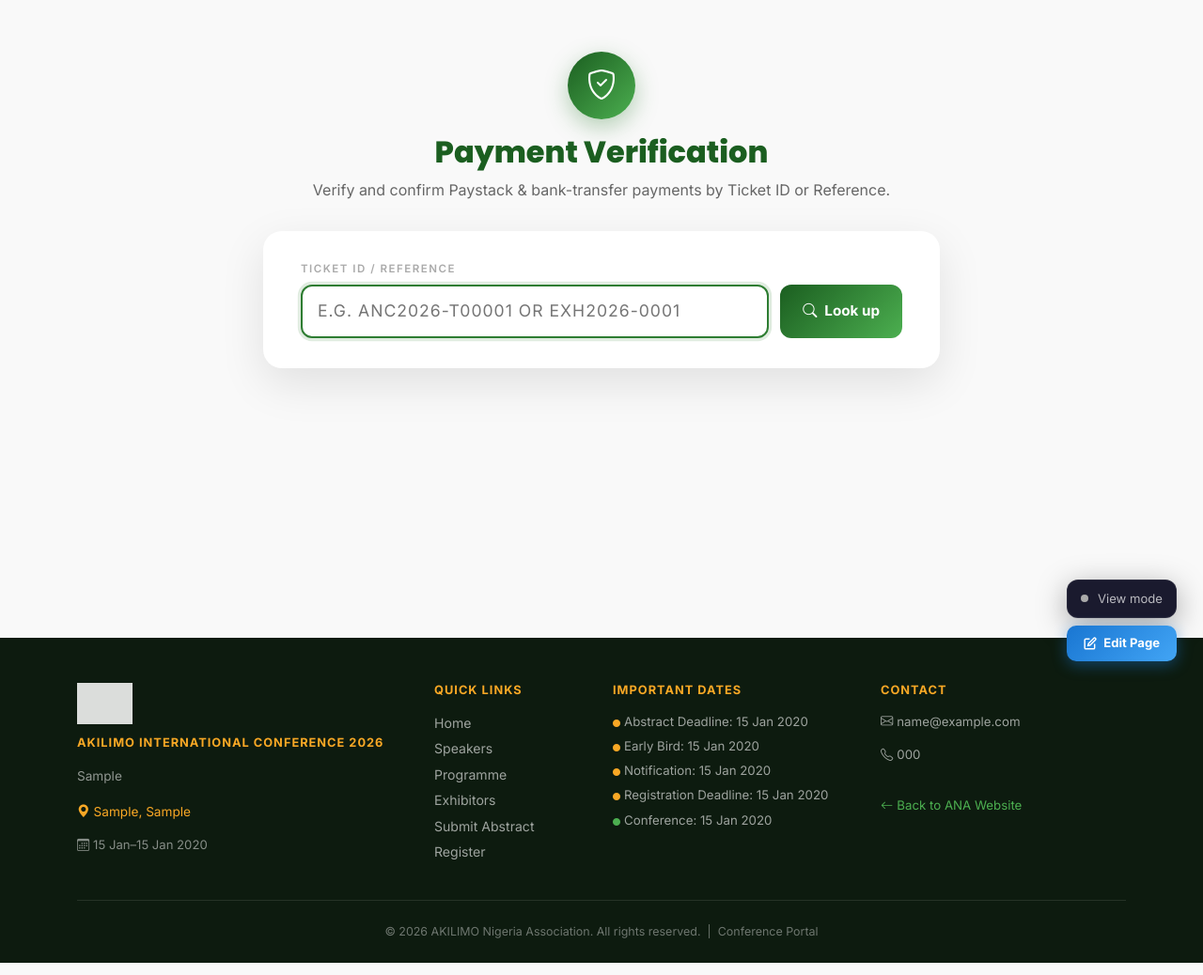
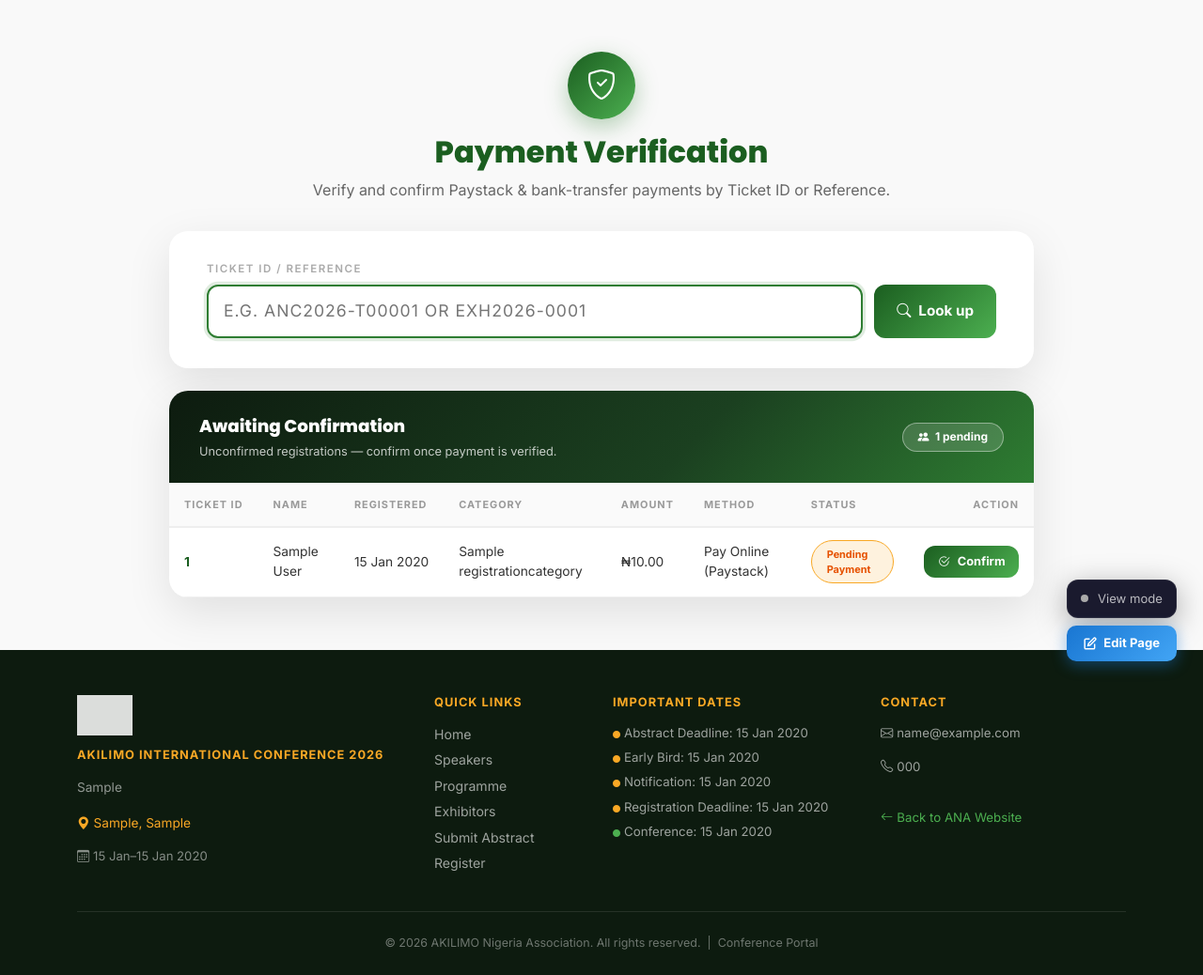
Before and after one commit to ojsys/ana_pro, a Django app: page /conference/payment/verification/ in a window 1280 px wide. Shown: the part 68-1106 px from the top of the page at 94% size. Run offline with Django 5.2, Linux system fonts and the light colour scheme; a user stored in the database is signed in; tables that the repository leaves empty hold one stand-in row (values such as "Sample post"); grey boxes marked "Sample" are stand-in pictures; some libraries are stand-ins or nearby versions.

Commit message:
updated conference registration verification

```diff
--- a/conference/views.py
+++ b/conference/views.py
@@ -13,6 +13,7 @@ from django.utils import timezone
 from django.conf import settings
 
 from django.core import signing
+from django.core.paginator import Paginator
 
 from .models import (
     Conference, Speaker, AbstractSubmission, RegistrationCategory,
@@ -730,11 +731,27 @@ def payment_verification(request):
         if record.pk:
             record.refresh_from_db()
 
+    # ── Paginated list of registrations awaiting confirmation ──────────────────
+    # Built after the confirm logic so a just-confirmed registration drops off.
+    unconfirmed_qs = (
+        Registration.objects
+        .exclude(payment_status__in=['confirmed', 'waived', 'cancelled'])
+        .select_related('category')
+        .order_by('-registered_at')
+    )
+    if conference:
+        unconfirmed_qs = unconfirmed_qs.filter(conference=conference)
+
+    paginator = Paginator(unconfirmed_qs, 20)
+    page_obj = paginator.get_page(request.GET.get('page') or request.POST.get('page'))
+
     context.update({
         'query': query,
         'searched': bool(query),
         'record': record,
         'record_type': record_type,
+        'page_obj': page_obj,
+        'unconfirmed_total': paginator.count,
     })
     return render(request, 'conference/payment_verification.html', context)
 
--- a/templates/conference/payment_verification.html
+++ b/templates/conference/payment_verification.html
@@ -3,7 +3,13 @@
 {% block title %}Payment Verification — {{ conference.name }}{% endblock %}
 
 {% block extra_css %}
-.pv-wrap { max-width:720px;width:100%;margin:0 auto; }
+.pv-wrap { max-width:920px;width:100%;margin:0 auto; }
+.pv-table { width:100%;border-collapse:collapse;font-size:0.86rem; }
+.pv-table thead th { text-align:left;font-size:0.68rem;text-transform:uppercase;letter-spacing:1px;color:#999;font-weight:700;padding:0.9rem 1rem;border-bottom:2px solid #eee;background:#fafafa;white-space:nowrap; }
+.pv-table tbody td { padding:0.85rem 1rem;border-bottom:1px solid #f0f0f0;color:#333;vertical-align:middle; }
+.pv-table tbody tr:hover { background:#f8fbf8; }
+.pv-page-link { background:#fff;border:1px solid #cdddcd;color:#1B5E20;border-radius:8px;padding:0.45rem 0.9rem;font-size:0.85rem;font-weight:700;text-decoration:none;display:inline-flex;align-items:center;gap:0.3rem; }
+.pv-page-link:hover { background:#1B5E20;color:#fff;border-color:#1B5E20; }
 .pv-card { background:#fff;border-radius:20px;box-shadow:0 16px 48px rgba(0,0,0,0.1);overflow:hidden; }
 .pv-header { background:linear-gradient(135deg,#0D1B0F,#1B4020 60%,#2E7D32);padding:2rem 2.5rem;color:#fff; }
 .pv-body { padding:2rem 2.5rem; }
@@ -182,6 +188,92 @@
     </div>
     {% endif %}
 
+    {# ── Registrations awaiting confirmation ──────────────────────────────── #}
+    <div class="pv-card" style="margin-top:1.5rem;">
+      <div class="pv-header" style="padding:1.5rem 2rem;">
+        <div style="display:flex;justify-content:space-between;align-items:center;gap:1rem;flex-wrap:wrap;">
+          <div>
+            <div style="font-family:'Poppins',sans-serif;font-weight:800;font-size:1.15rem;">Awaiting Confirmation</div>
+            <div style="font-size:0.8rem;opacity:0.75;margin-top:0.2rem;">Unconfirmed registrations — confirm once payment is verified.</div>
+          </div>
+          <span class="pv-badge pending" style="background:rgba(255,255,255,0.15);border-color:rgba(255,255,255,0.4);color:#fff;">
+            <i class="bi bi-people-fill"></i> {{ unconfirmed_total }} pending
+          </span>
+        </div>
+      </div>
+      <div class="pv-body" style="padding:0;">
+        {% if page_obj.object_list %}
+        <div style="overflow-x:auto;">
+          <table class="pv-table">
+            <thead>
+              <tr>
+                <th>Ticket ID</th>
+                <th>Name</th>
+                <th>Registered</th>
+                <th>Category</th>
+                <th>Amount</th>
+                <th>Method</th>
+                <th>Status</th>
+                <th style="text-align:right;">Action</th>
+              </tr>
+            </thead>
+            <tbody>
+              {% for reg in page_obj.object_list %}
+              <tr>
+                <td style="font-weight:700;color:#1B5E20;white-space:nowrap;">{{ reg.ticket_id }}</td>
+                <td>{{ reg.full_name }}</td>
+                <td style="white-space:nowrap;">{{ reg.registered_at|date:"d M Y" }}</td>
+                <td>{{ reg.category.name }}</td>
+                <td style="white-space:nowrap;">₦{{ reg.amount|intcomma }}</td>
+                <td>{{ reg.get_payment_method_display }}</td>
+                <td><span class="pv-badge pending" style="font-size:0.68rem;">{{ reg.get_payment_status_display }}</span></td>
+                <td style="text-align:right;white-space:nowrap;">
+                  <form method="post" action="{% url 'conference:payment_verification' %}" style="margin:0;display:inline;"
+                        onsubmit="return confirm('Confirm payment for {{ reg.ticket_id }} ({{ reg.full_name }})?');">
+                    {% csrf_token %}
+                    <input type="hidden" name="q" value="{{ reg.ticket_id }}">
+                    <input type="hidden" name="action" value="confirm_manual">
+                    <input type="hidden" name="page" value="{{ page_obj.number }}">
+                    <button type="submit" class="pv-btn pv-btn-manual" style="padding:0.45rem 0.9rem;font-size:0.8rem;">
+                      <i class="bi bi-check2-circle"></i> Confirm
+                    </button>
+                  </form>
+                </td>
+              </tr>
+              {% endfor %}
+            </tbody>
+          </table>
+        </div>
+
+        {% if page_obj.paginator.num_pages > 1 %}
+        <div style="display:flex;justify-content:space-between;align-items:center;gap:1rem;padding:1rem 1.5rem;border-top:1px solid #eee;flex-wrap:wrap;">
+          <span style="color:#888;font-size:0.85rem;">
+            Page {{ page_obj.number }} of {{ page_obj.paginator.num_pages }} · {{ unconfirmed_total }} total
+          </span>
+          <div style="display:flex;gap:0.5rem;">
+            {% if page_obj.has_previous %}
+              <a class="pv-page-link" href="?page={{ page_obj.previous_page_number }}{% if query %}&q={{ query|urlencode }}{% endif %}">
+                <i class="bi bi-chevron-left"></i> Prev
+              </a>
+            {% endif %}
+            {% if page_obj.has_next %}
+              <a class="pv-page-link" href="?page={{ page_obj.next_page_number }}{% if query %}&q={{ query|urlencode }}{% endif %}">
+                Next <i class="bi bi-chevron-right"></i>
+              </a>
+            {% endif %}
+          </div>
+        </div>
+        {% endif %}
+
+        {% else %}
+        <div style="padding:2.5rem 1.5rem;text-align:center;color:#888;">
+          <i class="bi bi-check2-all" style="font-size:2rem;color:#4CAF50;"></i>
+          <p style="margin:0.75rem 0 0;font-weight:600;">No registrations awaiting confirmation. All caught up!</p>
+        </div>
+        {% endif %}
+      </div>
+    </div>
+
     {% endif %}{# needs_access #}
 
   </div>
```
